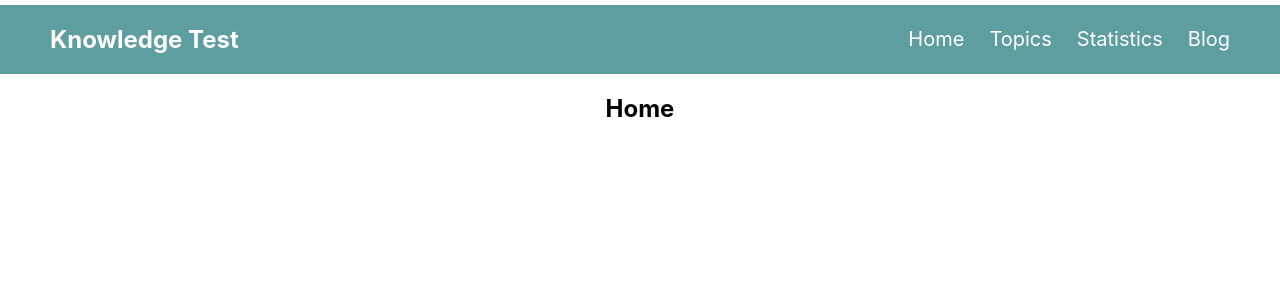
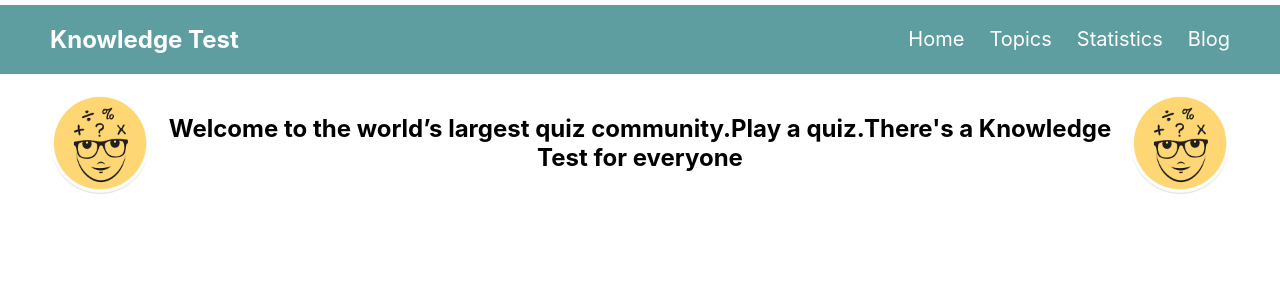
Before and after one commit to mustakimbellah/Knowledge-Test, a React (Create React App) app: page / in a window 1280 px wide. Shown: the top 300 px of the page. Built offline with nearby package versions, Linux system fonts and the light colour scheme; the HTML template or start-up script is replaced by a standard one.

Commit message:
home header section added

```diff
--- a/src/components/Home/Home.js
+++ b/src/components/Home/Home.js
@@ -1,9 +1,11 @@
 import React from 'react';
+import HomeHeader from '../HomeHeader/HomeHeader';
 
 const Home = () => {
     return (
         <div>
-            <h2>Home</h2>
+            <HomeHeader></HomeHeader>
+
         </div>
     );
 };
--- /dev/null
+++ b/src/components/HomeHeader/HomeHeader.css
@@ -0,0 +1,9 @@
+
+.homeheader-continer{
+    display: flex;
+    height: 100px;
+    padding-left: 50px;
+    padding-right: 50px;
+    margin-top: 20px;
+
+}
--- /dev/null
+++ b/src/components/HomeHeader/HomeHeader.js
@@ -0,0 +1,17 @@
+import React from 'react';
+import Photo from '../../utility/photo.jpg'
+import './HomeHeader.css'
+
+const HomeHeader = () => {
+    return (
+        <div className='homeheader-continer'>
+            <img src={Photo} alt="" />
+            <div>
+                <h2>Welcome to the world’s largest quiz community.Play a quiz.There's a Knowledge Test for everyone </h2>
+            </div>
+            <img src={Photo} alt="" />
+        </div>
+    );
+};
+
+export default HomeHeader;
```
Also changed, not shown: src/utility/photo.jpg (added).
